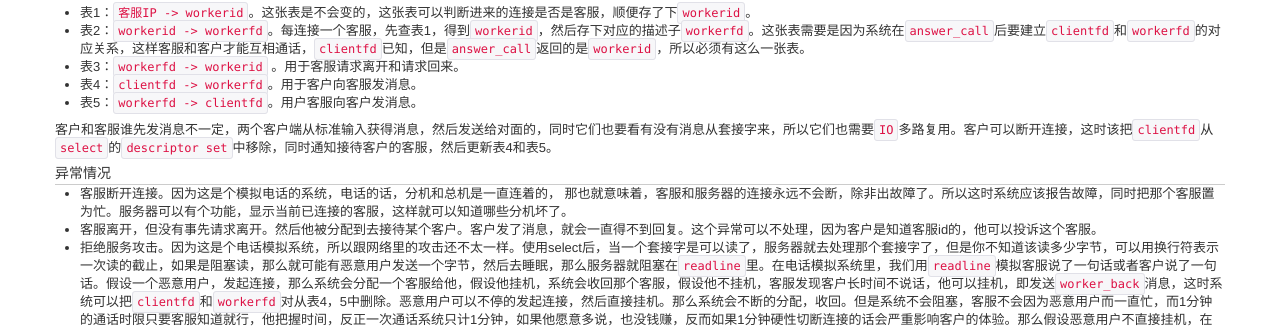
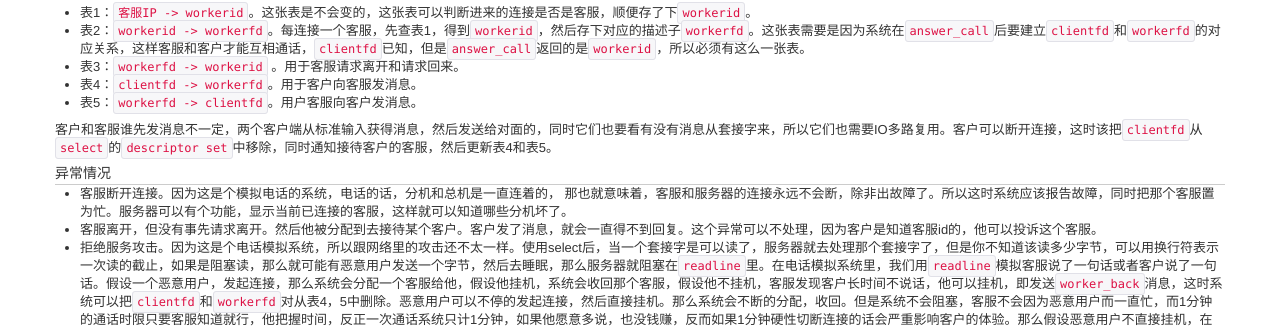
Before and after one commit to liyichao/liyichao.github.io, a Jekyll site: the page built from _posts/2013/2013-10-25-phone-answering-logic.md, in a window 1280 px wide and 1388 px high. Shown: the part 848-1176 px from the top of the window. Built offline with Jekyll 4.4.1, drawn with Linux system fonts in a browser that asks for light colours; nearby versions of some CDN libraries; Markdown is read by kramdown in place of the engine named in the settings; comment, search, counter and statistics services are not loaded.

Commit message:
no comment

```diff
--- a/_posts/2013/2013-10-25-phone-answering-logic.md
+++ b/_posts/2013/2013-10-25-phone-answering-logic.md
@@ -33,7 +33,7 @@ worked_time`，还不如把`id`和`worked_time`都整到一个结构体里面去
 - 表4：`clientfd -> workerfd`。用于客户向客服发消息。
 - 表5：`workerfd -> clientfd`。用户客服向客户发消息。
 
-客户和客服谁先发消息不一定，两个客户端从标准输入获得消息，然后发送给对面的，同时它们也要看有没有消息从套接字来，所以它们也需要`IO`多路复用。客户可以断开连接，这时该把`clientfd`从`select`的`descriptor set`中移除，同时通知接待客户的客服，然后更新表4和表5。
+客户和客服谁先发消息不一定，两个客户端从标准输入获得消息，然后发送给对面的，同时它们也要看有没有消息从套接字来，所以它们也需要IO多路复用。客户可以断开连接，这时该把`clientfd`从`select`的`descriptor set`中移除，同时通知接待客户的客服，然后更新表4和表5。
 
 ####异常情况
 
```
